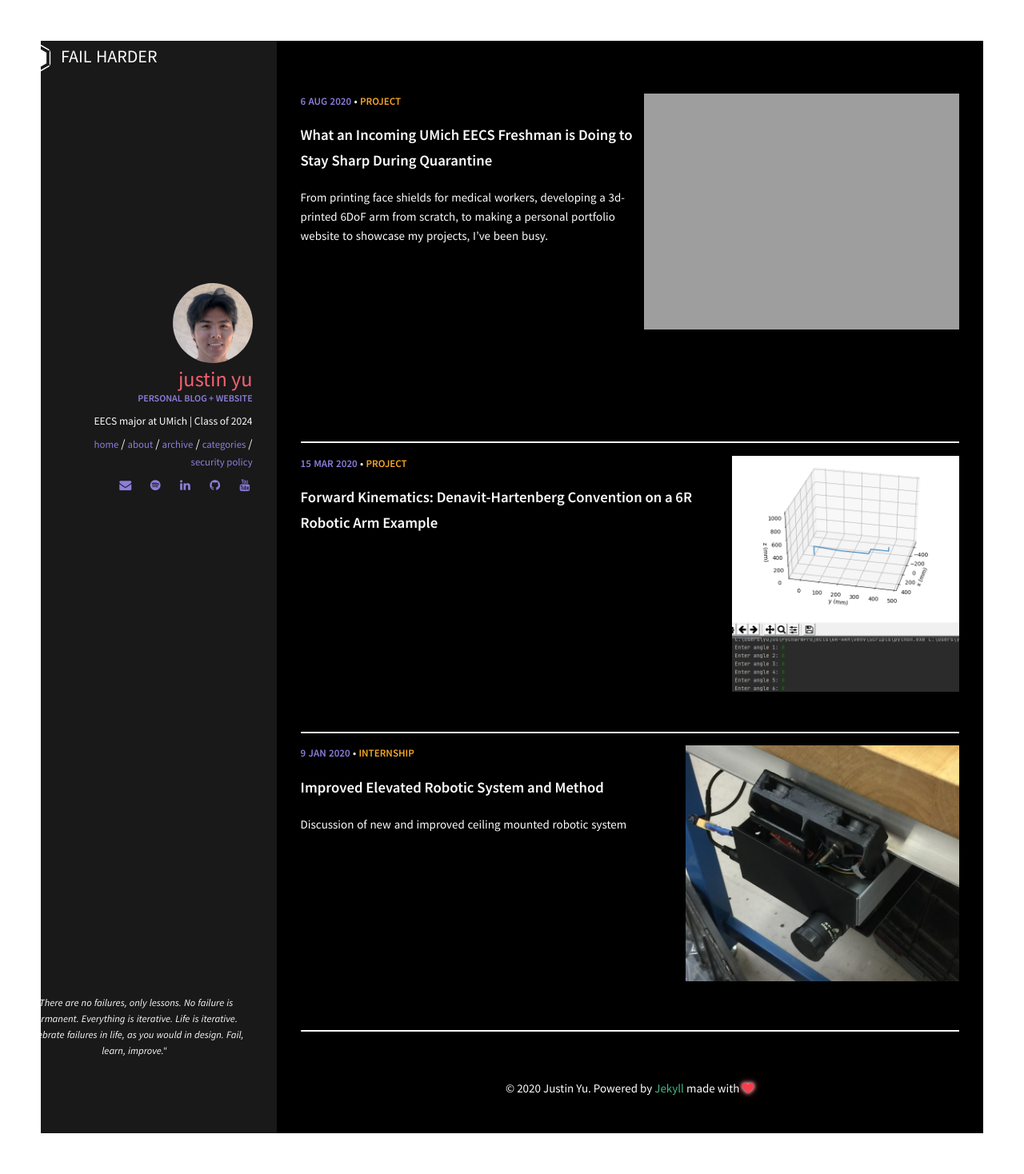
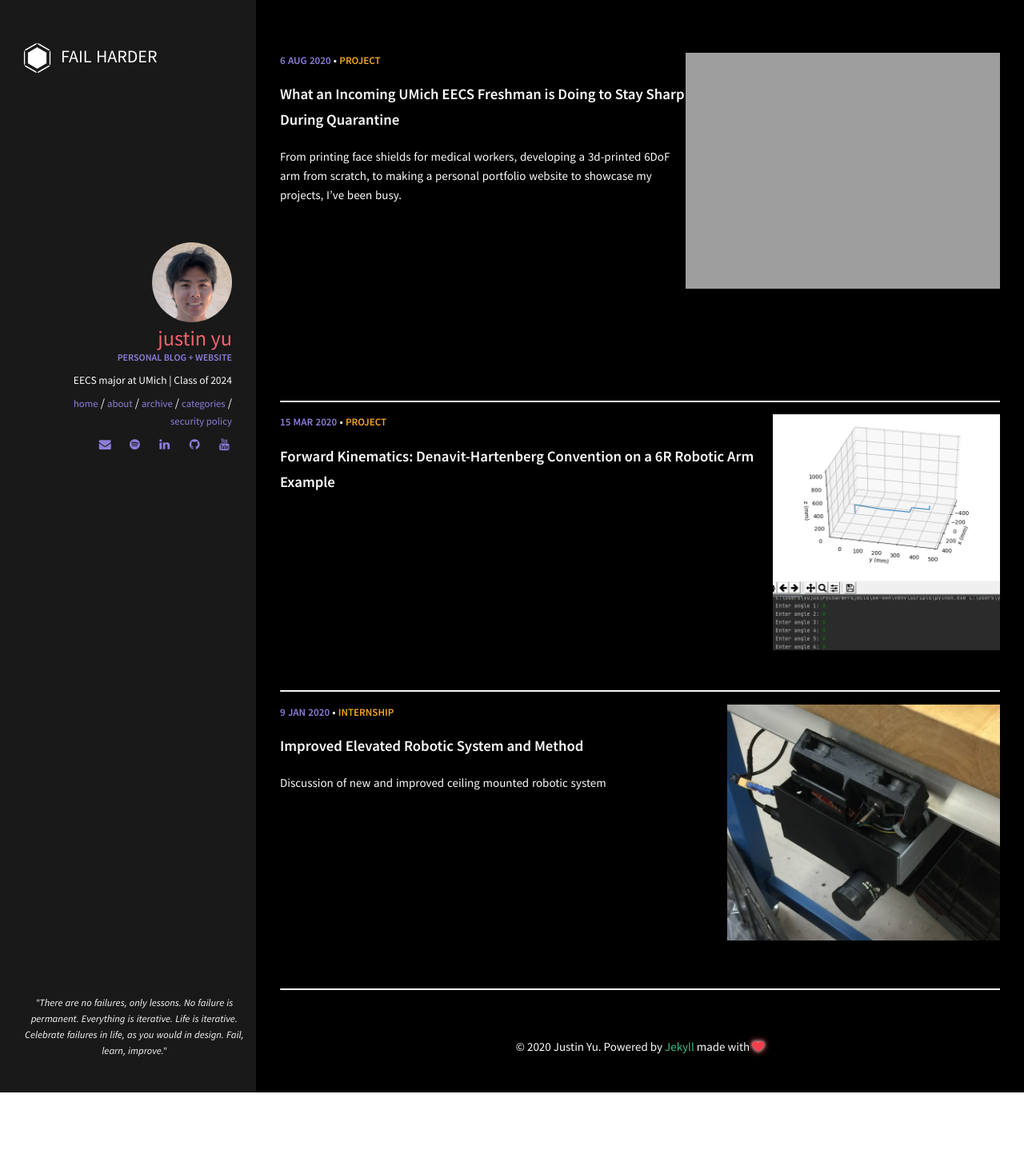
Before and after one commit to uynitsuj/uynitsuj.github.io, a Jekyll site: the page built from index.html, in a window 1280 px wide. Shown: the whole page at 80% size. Built offline with Jekyll 4.4.1, drawn with Linux system fonts in a browser that asks for light colours; after the commit the page ends 1366 px from its top, so only the background shows below that.

Commit message:
Revert "disable mobile horizontal scrolling"
This reverts commit 0c4ea15c5a3cc6fa37dce1705b5f0968de55393f.

```diff
--- a/_includes/head.html
+++ b/_includes/head.html
@@ -16,7 +16,7 @@
   <meta name="description" content="{{ description }}">
   <meta name="keywords" content="{{ site.keywords | array_to_sentence_string }}">
   <meta name="author" content="{{ title | escape }}">
-  <meta name="viewport" content="width=device-width, initial-scale=1.0, maximum-scale=1, minimum-scale=1">
+  <meta name="viewport" content="width=device-width, initial-scale=1.0">
   <meta name="theme-color" content="#444444">
 
   <!-- Twitter Tags -->
--- a/_sass/components/_normalize.scss
+++ b/_sass/components/_normalize.scss
@@ -17,8 +17,7 @@
  */
 
 body {
-  margin: 4vw;
-  overflow-x: hidden
+  margin: 0;
 }
 
 /* HTML5 display definitions
```
